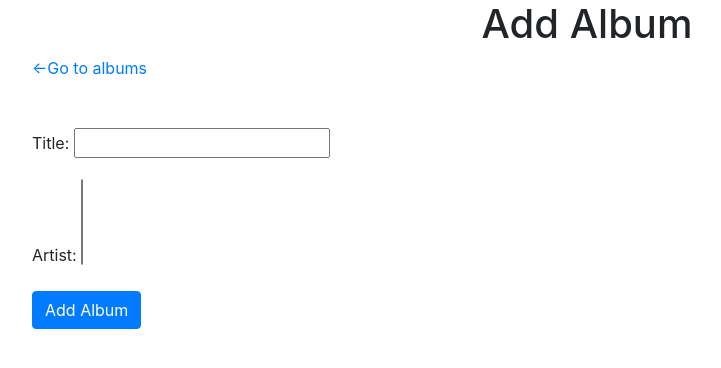
After one commit to Momentum-Team-13/django-music-devandres-tech, a Django app: page /albums/new in a window 1280 px wide. The commit adds this page. Shown: the top 368 px of the page, without its empty margins (53-774 px from the left). Run offline with Django 4.2, Linux system fonts and the light colour scheme; data that the repository does not hold is empty.

Commit message:
now able to add new albums

```diff
--- /dev/null
+++ b/albums/forms.py
@@ -0,0 +1,11 @@
+from django import forms
+from .models import Album
+
+
+class AlbumForm(forms.ModelForm):
+	class Meta:
+		model = Album
+		fields = [
+			'title',
+			'artist'
+		]
--- a/albums/models.py
+++ b/albums/models.py
@@ -6,8 +6,14 @@ class Artist(models.Model):
 	name = models.CharField(max_length=255)
 	birthdate = models.DateField(null=True, blank=True)
 
+	def __str__(self):
+		return self.name
+
 
 class Album(models.Model):
 	title = models.CharField(max_length=255)
 	created_at = models.DateTimeField(auto_now_add=True)
 	artist = models.ManyToManyField(Artist)
+
+	def __str__(self):
+		return self.title
--- a/albums/views.py
+++ b/albums/views.py
@@ -1,9 +1,21 @@
 from asyncio import constants
-from django.shortcuts import render
+from django.shortcuts import render, redirect, get_object_or_404
 from .models import Artist, Album
+from .forms import AlbumForm
 
 
 # Create your views here.
 def list_albums(request):
 	albums = Album.objects.all()
 	return render(request, 'albums/list_albums.html', {'albums': albums})
+
+
+def new_album(request):
+	if request.method == 'GET':
+		form = AlbumForm()
+	else:
+		form = AlbumForm(data=request.POST)
+		if form.is_valid():
+			form.save()
+			return redirect(to='list_albums')
+	return render(request, 'albums/new_album.html', {'form': form})
--- a/django_music/urls.py
+++ b/django_music/urls.py
@@ -20,5 +20,6 @@ from albums import views as albums_views
 
 urlpatterns = [
     path('admin/', admin.site.urls),
-    path('', albums_views.list_albums, name='list_albums')
+    path('', albums_views.list_albums, name='list_albums'),
+    path('albums/new', albums_views.new_album, name='new_album'),
 ]
--- /dev/null
+++ b/templates/albums/new_album.html
@@ -0,0 +1,22 @@
+{% extends "base.html" %} {% block content %}
+<div class="container">
+  <div class="mb-5">
+    <h1 class="d-flex justify-content-center">Add Album</h1>
+    <a
+      class="mb-5"
+      href="{% url 'list_albums' %}"
+      class="d-flex justify-content-start"
+      ><-Go to albums</a
+    >
+  </div>
+
+  <div>
+    <form action="{% url 'new_album' %}" method="POST">
+      {% csrf_token %} {{ form.as_p }}
+      <div>
+        <button class="btn btn-primary" type="submit">Add Album</button>
+      </div>
+    </form>
+  </div>
+</div>
+{% endblock %}
```
Also changed, not shown: templates/albums/list_albums.html (+7 -1 lines).
